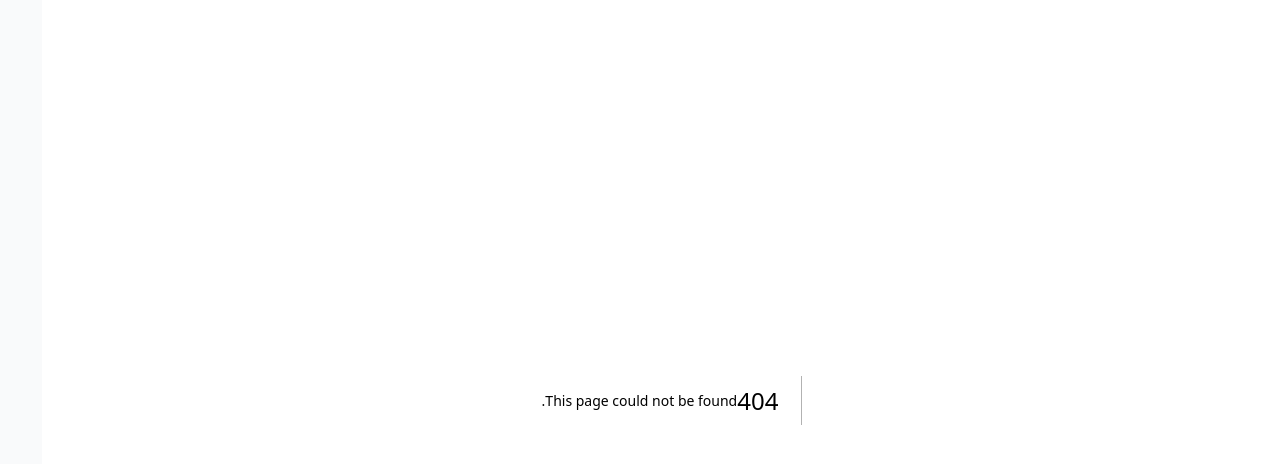
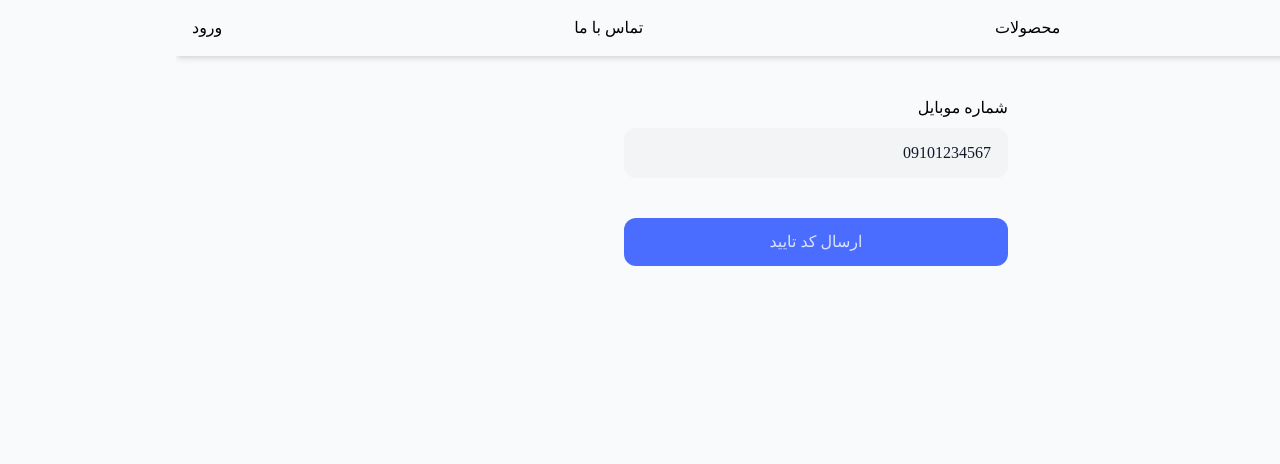
Before and after one commit to rasoolabdii/panel-admin-nextjs, a Next.js app: page /auth in a window 1280 px wide. Before the commit this address had no page. Shown: the top 464 px of the page. Built offline with nearby package versions, Linux system fonts and the light colour scheme.

Commit message:
added components send otp

```diff
--- /dev/null
+++ b/src/app/Header.jsx
@@ -0,0 +1,33 @@
+import Link from "next/link";
+
+function Header() {
+    return (
+        <header className="shadow-md mb-10">
+            <nav>
+                <ul className="flex items-center justify-between py-2 container xl:max-w-screen-xl">
+                    <li>
+                        <Link className="block py-2" href="/">
+                            خانه
+                        </Link>
+                    </li>
+                    <li>
+                        <Link className="block py-2" href="/products">
+                            محصولات
+                        </Link>
+                    </li>
+                    <li>
+                        <Link className="block py-2" href="/contact-us">
+                            تماس با ما
+                        </Link>
+                    </li>
+                    <li>
+                        <Link className="block py-2" href="/auth">
+                            ورود
+                        </Link>
+                    </li>
+                </ul>
+            </nav>
+        </header>
+    )
+};
+export default Header;
--- /dev/null
+++ b/src/app/auth/SendOTPForm.jsx
@@ -0,0 +1,18 @@
+import TextField from "@/ui/TextField";
+
+function SendOTPForm({ phoneNumber , onChange }) {
+    return(
+        <div>
+            <form className="space-y-10">
+                <TextField
+                    name="phoneNumber"
+                    label="شماره موبایل"
+                    value={phoneNumber}
+                    onChange={onChange}
+                />
+                <button className="btn btn--primary w-full" type="submit">ارسال کد تایید</button>
+            </form>
+        </div>
+    )
+};
+export default SendOTPForm;
--- /dev/null
+++ b/src/app/auth/page.jsx
@@ -0,0 +1,24 @@
+"use client";
+
+import { useState } from "react";
+import SendOTPForm from "./SendOTPForm";
+
+function AuthPage() {
+    const [phoneNumber , setPhoneNumber] = useState("09101234567");
+
+    const phoneNumberHandler = (e) => {
+        setPhoneNumber(e.target.value)
+    }
+
+    return (
+        <div className="flex justify-center">
+            <div className="w-full sm:max-w-sm">
+                <SendOTPForm
+                    phoneNumber={phoneNumber}
+                    onChange={phoneNumberHandler}
+                />
+            </div>
+        </div>
+    )
+};
+export default AuthPage;
--- a/src/app/layout.jsx
+++ b/src/app/layout.jsx
@@ -1,4 +1,5 @@
 import "../styles/globals.css";
+import Header from "./Header";
 
 export const metadata = {
     title: "فروشگاه",
@@ -8,8 +9,11 @@ export const metadata = {
 function RootLayout({ children }) {
     return (
         <html lang="fa" dir="rtl">
-            <body className={`${""}`}>
-                {children}
+            <body className={`${""} font-sans`}>
+                <Header />
+                <div className="container 2xl:max-w-screen-2xl">
+                    {children}
+                </div>
             </body>
         </html>
     )
--- a/src/app/page.jsx
+++ b/src/app/page.jsx
@@ -1,6 +1,6 @@
 function Page() {
     return (
-        <div className="text-primary-700 bg-secondary-500">
+        <div className="">
             page root
         </div>
     )
--- a/src/styles/globals.css
+++ b/src/styles/globals.css
@@ -83,7 +83,7 @@
     @apply flex flex-col gap-y-8 bg-secondary-0 p-4 rounded-xl w-full max-w-lg;
   }
   .textField__input {
-    @apply w-full py-3 px-4 rounded-xl text-secondary-900 border border-secondary-100 bg-secondary-100 hover:border-primary-500 focus:border-primary-500 focus:bg-secondary-0 transition-all duration-300 ease-out focus:shadow-lg focus:shadow-primary-200 dark:focus:shadow-secondary-200;
+    @apply w-full py-3 px-4 rounded-xl text-secondary-900 border border-secondary-100 bg-secondary-100 hover:border-primary-500 focus:border-primary-500 focus:bg-secondary-0 transition-all duration-300 ease-out focus:shadow-input-focus focus:shadow-primary-200 dark:focus:shadow-secondary-200;
   }
   .btn {
     @apply px-3 py-3 rounded-xl transition-all duration-300;
--- /dev/null
+++ b/src/ui/TextField.jsx
@@ -0,0 +1,19 @@
+function TextField({ name, label , value , onChange , className="" , dir="rtl" , type="text" }) {
+    return (
+        <div>
+            <label htmlFor={name} className="block mb-2">
+                {label}
+            </label>
+            <input
+                name={name}
+                id={name}
+                value={value}
+                type={type}
+                dir={dir}
+                onChange={onChange}
+                className="textField__input"
+            />
+        </div>
+    )
+};
+export default TextField;
--- a/tailwind.config.js
+++ b/tailwind.config.js
@@ -47,6 +47,9 @@ export default {
         center: true,
         padding: "1rem",
       },
+      boxShadow: {
+        "input-focus": "0 12px 24px -8px rgb(var(--color-primary-300))"
+      },
       fontFamily: {
         sans: ['var(--font-vazir)' , ...fontFamily.sans ]
       },
```
